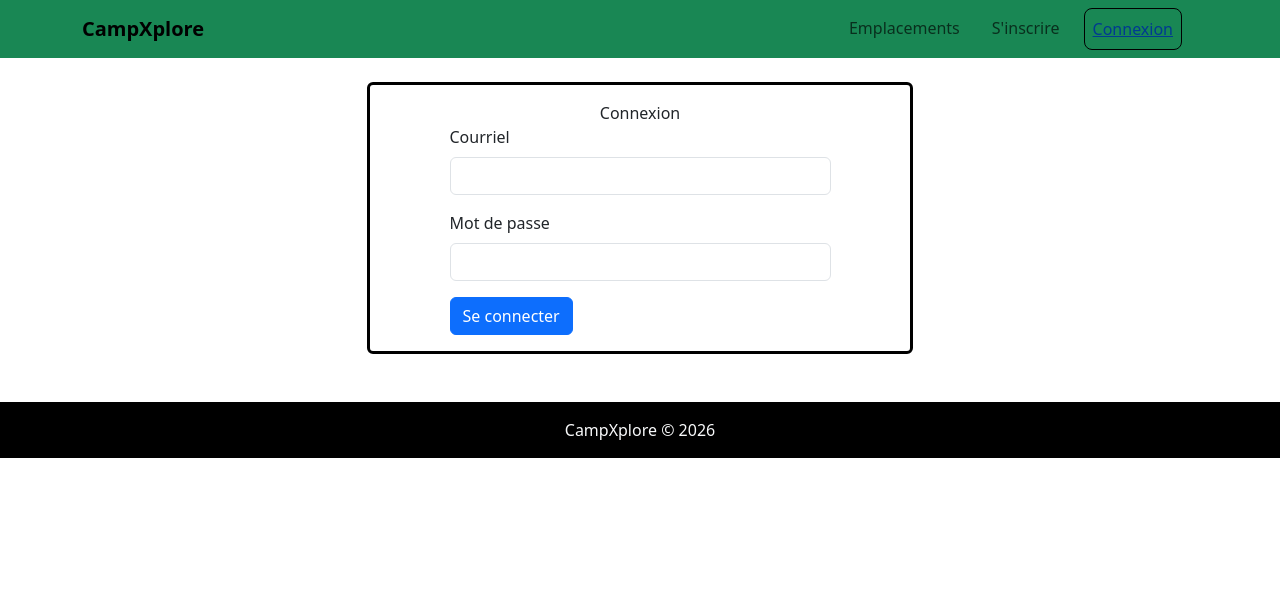
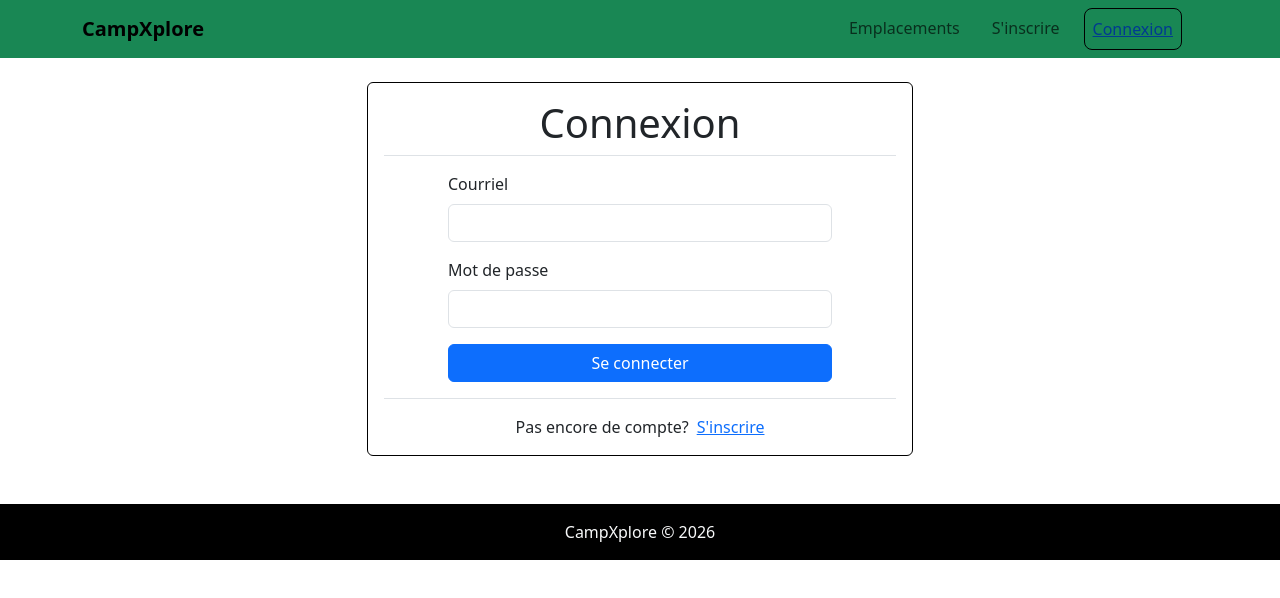
Before and after one commit to AntoineBeaudoin/CampXplore-Vue, a Vue app in the folder CampXplore/: page /connexion in a window 1280 px wide. Shown: the top 598 px of the page. Built offline with nearby package versions, Linux system fonts and the light colour scheme.

Commit message:
fix(login) MAJ du login

```diff
--- a/CampXplore/src/Vues/LoginView.vue
+++ b/CampXplore/src/Vues/LoginView.vue
@@ -1,40 +1,45 @@
 <template>
     <div class="container">
-        <div class="border rounded p-3 w-50 m-auto border-3 border-black">
-            <div class="text-center">Connexion</div>
-            <form @submit.prevent="login" class="mx-auto w-75">
+        <div class="border rounded p-3 w-50 m-auto border-black">
+            <h1 class="text-center border-bottom pb-2 mb-3">Connexion</h1>
+            <form @submit.prevent="login" class="mx-auto w-75" novalidate>
                 <div class="mb-3">
                     <label for="email" class="form-label">Courriel</label>
-                    <input type="email" id="email" name="email" class="form-control" autocomplete="email" v-model="email"/>
+                    <input type="email" id="email" name="email" class="form-control" autocomplete="email"
+                        v-model="email" />
+                    <div v-if="emailErrorMessage" class="text-danger">{{ emailErrorMessage }}</div>
                 </div>
                 <div class="mb-3">
                     <label for="password" class="form-label">Mot de passe</label>
-                    <input type="password" id="password" name="password" class="form-control" autocomplete="password" v-model="pwd"/>
+                    <input type="password" id="password" name="password" class="form-control" autocomplete="password"
+                        v-model="pwd" />
                 </div>
                 <p class="text-danger mb-3">{{ errorMessage }}</p>
-                <button type="submit" class="btn btn-primary">Se connecter</button>
+                <button type="submit" class="btn btn-primary w-100">Se connecter</button>
             </form>
+            <div class="d-flex justify-content-center mt-3 border-top pt-3 mt-3">
+                <p class="d-inline-block pe-2 mb-0">Pas encore de compte? </p>
+                <router-link :to="{ name: 'login' }" class="link-primary d-inline-block mb-0">S'inscrire</router-link>
+            </div>
         </div>
     </div>
 </template>
 
 <script setup>
-import { useRouter, useRoute } from 'vue-router';
+import { useRouter } from 'vue-router';
 import { useAuthStore } from '@/stores/auth.js';
 import { storeToRefs } from 'pinia';
 
 const store = useAuthStore();
-const { email, pwd, errorMessage } = storeToRefs(store);
+const { email, pwd, errorMessage, emailErrorMessage } = storeToRefs(store);
 
-const route = useRoute();
 const router = useRouter();
 
 async function login() {
     try {
-        await store.login();
-        if(errorMessage.value === ''){
-            const redirectTo = route.query.redirect || '/';
-            await router.push(redirectTo);
+        const connEsSuccees = await store.login();
+        if (connEsSuccees && errorMessage.value === '') {
+            await router.push('/');
         }
     }
     catch {
--- a/CampXplore/src/stores/auth.js
+++ b/CampXplore/src/stores/auth.js
@@ -36,10 +36,14 @@ export const useAuthStore = defineStore('auth', () => {
   /**
    * Permet à l'utilisateur de se connecter
    * @async Requête sur la route POST de /api/auth/login
-   * @returns {*}
+   * @returns {*} Bool indiquant si la connexion à été effectué avec succès
    */
   async function login() {
-    errorMessage.value = '';
+    resetChampsErreur();
+    if(!validerCourriel(email.value)){
+      emailErrorMessage.value = "Le format du courriel n'est pas valide";
+      return false;
+    }
     try {
       const fetched = await apiFetch('/api/auth/login', {
         method: 'POST',
@@ -49,8 +53,10 @@ export const useAuthStore = defineStore('auth', () => {
       const data = fetched.data;
       localStorage.setItem('jwt', data.token);
       alertStore.success("Connexion effectué avec succèes!");
+      return true;
     } catch (err) {
-      errorMessage.value = "Nom d'utilisateur ou mot de passe non valide";
+      errorMessage.value = "Nom d'utilisateur ou mot de passe n'est pas valide";
+      return false;
     }
   }
 
@@ -133,7 +139,7 @@ export const useAuthStore = defineStore('auth', () => {
       isValid = false;
       pwdCErrorMessage.value = "Le mot de passe n'est pas pareille";
     }
-    if (!/^[a-zA-Z0-9._%+-]+@[a-zA-Z0-9.-]+\.[a-zA-Z]{2,}$/.test(email.value)) {
+    if (!validerCourriel(email.value)) {
       isValid = false;
       emailErrorMessage.value = "Le courriel n'a pas le bon format";
     }
@@ -149,6 +155,15 @@ export const useAuthStore = defineStore('auth', () => {
       alertStore.error("Il y a au moins une erreur dans le formulaire");
     }
     return isValid;
+  }
+
+
+  /**
+   * Valide que le courriel est valide
+   * @returns {*} Indique si le courriel est valide
+   */
+  function validerCourriel(email){
+    return /^[a-zA-Z0-9._%+-]+@[a-zA-Z0-9.-]+\.[a-zA-Z]{2,}$/.test(email);
   }
 
   /**
@@ -180,7 +195,7 @@ export const useAuthStore = defineStore('auth', () => {
           alertStore.error("Cette adresse courriel est déjà utilisée.");
         }
         else{
-          alertStore.error("Une erreur est survenue: " + err);
+          alertStore.error("Une erreur est survenue");
         }
         return false;
       }
@@ -204,7 +219,7 @@ export const useAuthStore = defineStore('auth', () => {
       telephone.value = fetched.data.phone;
       role.value = fetched.data.role;
     } catch (err) {
-      alertStore.error("Une erreur est survenue lors de l'obtention du profile utilisateur: " + err);
+      alertStore.error("Une erreur est survenue lors de l'obtention du profile utilisateur");
     }
   }
 
@@ -256,7 +271,7 @@ export const useAuthStore = defineStore('auth', () => {
         });
         alertStore.success("La mise à jours du profile a été effectué avec succèes!");
       } catch (err) {
-        alertStore.error("Une erreur est survenue lors de la mise à jours du profile utilisateur: " + err);
+        alertStore.error("Une erreur est survenue lors de la mise à jours du profile utilisateur");
       }
     }
   }
@@ -308,7 +323,7 @@ export const useAuthStore = defineStore('auth', () => {
         });
         alertStore.success("La mise à jours du mot de passe a été effectué avec succèes!");
       } catch (err) {
-        alertStore.error("Une erreur est survenue lors de la mise à jours du mot de passe: " + err);
+        alertStore.error("Une erreur est survenue lors de la mise à jours du mot de passe");
       }
     }
   }
```
